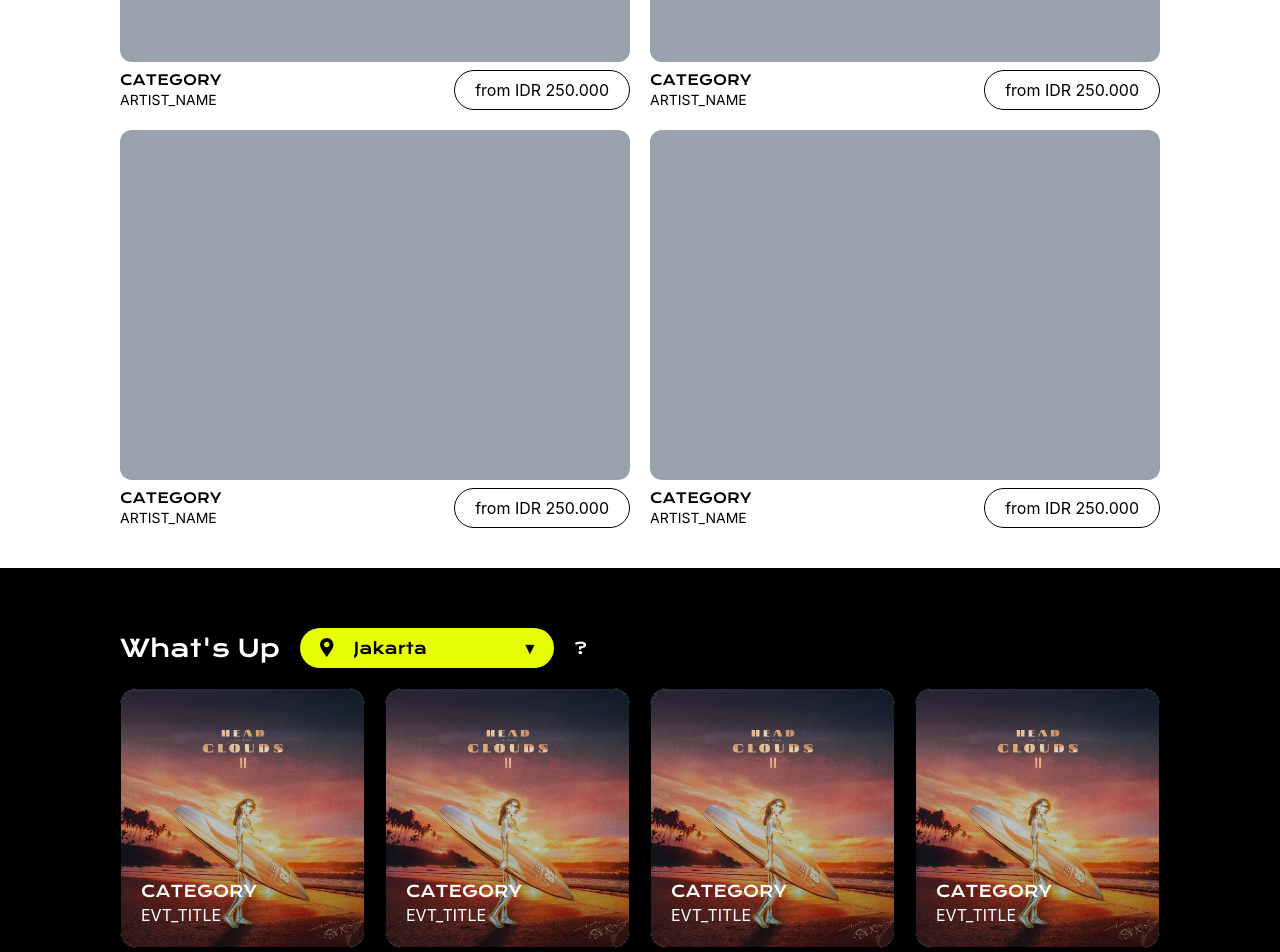
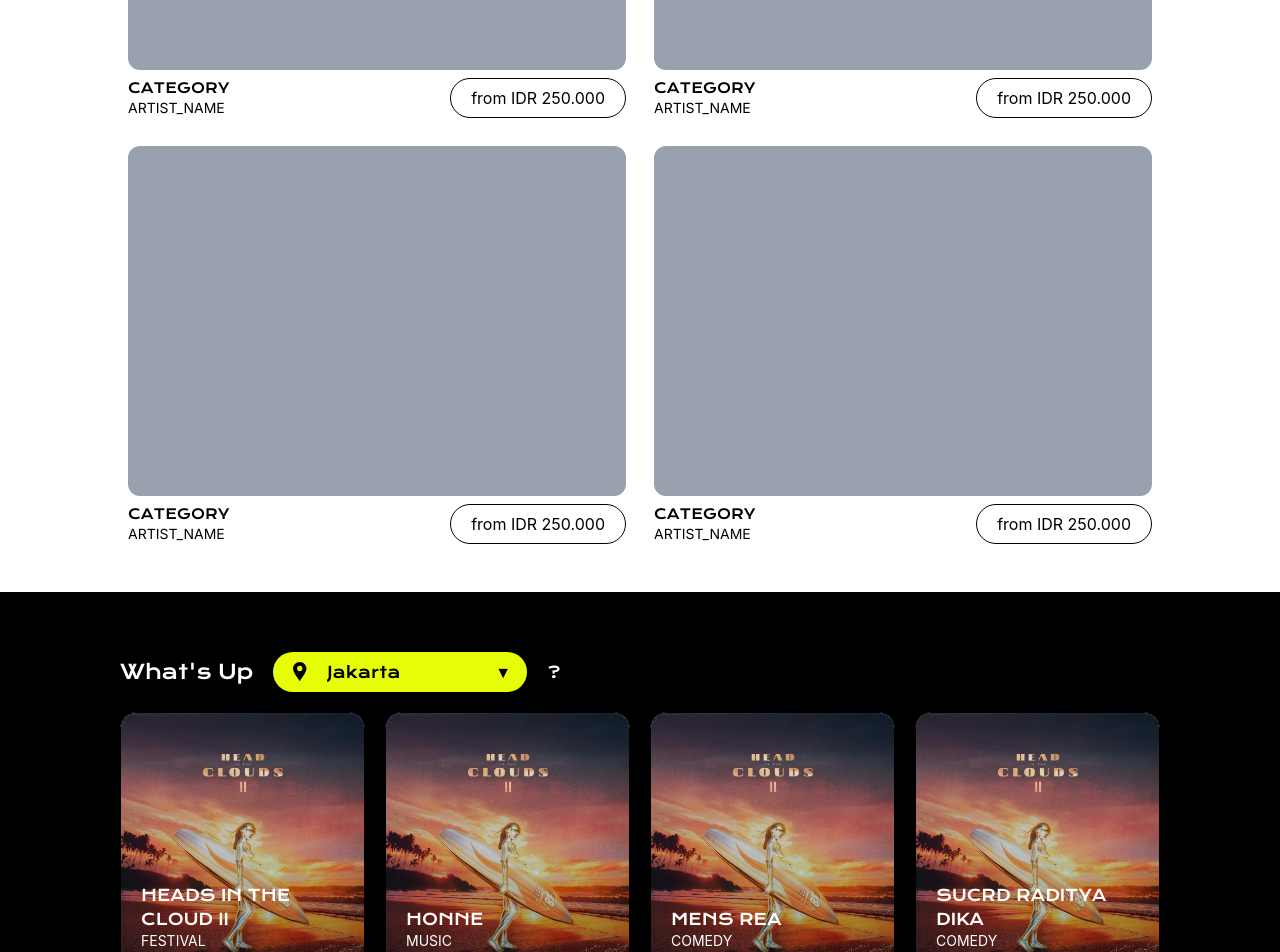
Before and after one commit to daveteru/miniproject-FE, a React (Vite) app: page / in a window 1280 px wide. Shown: the part 1300-2252 px from the top of the page. Built offline with nearby package versions, Linux system fonts and the light colour scheme.

Commit message:
refactor : cards, button & sections

```diff
--- a/src/components/Card.tsx
+++ b/src/components/Card.tsx
@@ -1,14 +1,20 @@
-export default function Card() {
+type cardProps = {
+  category : string
+  title : string
+  img?:string
+}
+
+export default function Card({category , title}:cardProps) {
   return (
-    <div className=" relative rounded-2xl overflow-hidden bg-gray-300 hover:border-amber-500 border border-black transition-all ">
+    <div className=" relative rounded-2xl overflow-hidden bg-gray-300 hover:border-amber-500 border border-black transition-all cursor-pointer">
       <img
         className="absolute z-0  h-full w-full object-cover  "
         src="src/assets/photo/example_thumb.jpg"
         alt=""
       />
-      <div className="relative h-full z-1 flex flex-col justify-end p-5 bg-gradient-to-t from-black/30 to-transparent">
-        <h3>CATEGORY</h3>
-        <span>EVT_TITLE</span>
+      <div className="relative uppe h-full z-1 flex flex-col justify-end p-5 bg-gradient-to-t from-black/30 to-transparent">
+        <h3 className="uppercase">{title}</h3>
+        <span className="text-sm">{category}</span>
       </div>
     </div>
   );
--- a/src/components/Featuredcard.tsx
+++ b/src/components/Featuredcard.tsx
@@ -1,6 +1,9 @@
 export default function Featuredcard() {
   return (
-    <div className="flex flex-col gap-2">
+    <div
+      className="flex flex-col gap-2  hover:shadow-[0px_4px_6px_0px_rgba(0,0,0,0.1)]
+ p-2 rounded-lg transition-all ease-in"
+    >
       <div className=" bg-gray-400 w-full h-[350px] rounded-xl"></div>
       <div className="flex justify-between w-full">
         <div>
--- a/src/components/Landingpagefeatured.tsx
+++ b/src/components/Landingpagefeatured.tsx
@@ -6,7 +6,7 @@ export default function Landingpagefeatured() {
       {" "}
       <div className=" container mx-auto px-5 md:px-15 lg:px-30 my-10">
         <h1 className="text-2xl mb-5">FEATURED</h1>
-        <div className="grid lg:grid-cols-2 lg:grid-rows-2 gap-5 ">
+        <div className="grid lg:grid-cols-2 lg:grid-rows-2 gap-3 ">
           <Featuredcard />
           <Featuredcard />
           <Featuredcard />
--- a/src/components/Landingpagewhatsup.tsx
+++ b/src/components/Landingpagewhatsup.tsx
@@ -2,20 +2,26 @@ import Buttonlocation from "./Buttonlocation";
 import Card from "./Card";
 
 export default function Landingpagewhatsup() {
+  const placeholder = [
+    { category: "FESTIVAL", title: "HEADS IN THE CLOUD II" },
+    { category: "MUSIC", title: "HONNE" },
+    { category: "COMEDY", title: "Mens Rea" },
+    { category: "COMEDY", title: "SUCRD Raditya Dika" },
+  ];
+
   return (
     <div className="w-full bg-black">
       <div className="w-full h-110  text-white flex-col container mx-auto px-30 py-15 ">
         <div className="h-full flex flex-col gap-5">
           <div className="font-krona-one flex gap-5 items-center ">
-            <span className="text-2xl">What's Up</span>
+            <span className="text-xl">What's Up</span>
             <Buttonlocation />
             <span>?</span>
           </div>
-          <div className="w-full h-full  grid md:grid-cols-2 lg:grid-cols-4 gap-5">
-            <Card/>
-            <Card/>
-            <Card/>
-            <Card/>
+          <div className="w-full h-full  grid md:grid-cols- lg:grid-cols-4 gap-5">
+            {placeholder.map((place) => (
+              <Card category={place.category} title={place.title} />
+            ))}
           </div>
         </div>
       </div>
```
